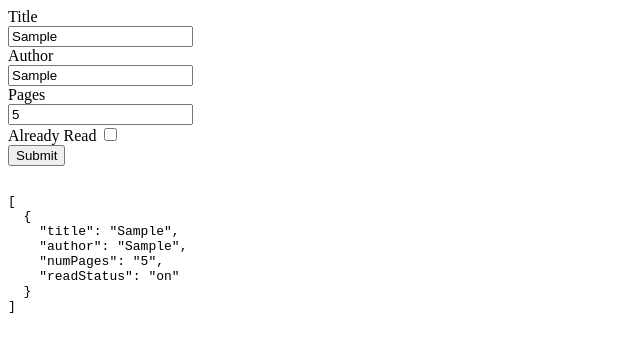
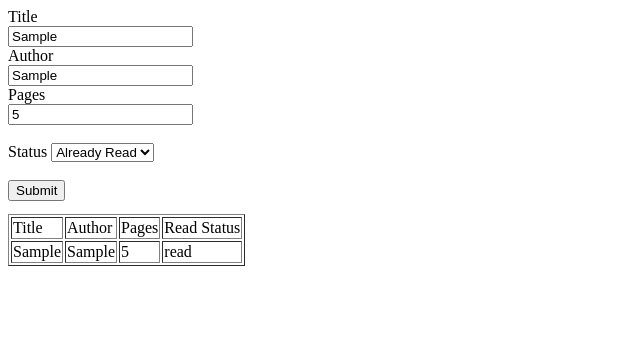
Before and after one commit to Mupa1/Library, a website: page index.html in a window 1280 px wide. Both pictures are taken after typing "Sample", "Sample", "5" into the empty fields and a click on the input "Submit". Shown: the whole page, without its empty margins (0-640 px from the left). Drawn offline with Linux system fonts and the light colour scheme.

Commit message:
add render function

```diff
--- a/index.html
+++ b/index.html
@@ -1,5 +1,6 @@
 <!DOCTYPE html>
 <html lang="en">
+
 <head>
   <meta charset="UTF-8" />
   <meta name="viewport" content="width=device-width, initial-scale=1.0" />
@@ -14,15 +15,31 @@
     <label for="author">Author</label><br />
     <input type="text" name="author" id="author" /><br />
     <label for="numPages">Pages</label><br />
-      <input type="number" name="numPages" id="numPages" /><br />
-      <label for="readStatus">Already Read</label>
-      <input type="checkbox" name="readStatus" id="readStatus" /><br />
+    <input type="number" name="numPages" id="numPages" /><br /><br />
+    <label for="readStatus">Status</label>
+    <select name="select" id="readStatus">
+      <option value="read">Already Read</option>
+      <option value="not-read">Not Read</option>
+    </select><br /><br />
     <input type="submit" id="submit" value="Submit" />
   </form>
   <div id="msg">
     <pre></pre>
   </div>
 
+  <table class="table" border="1">
+    <thead>
+      <tr>
+        <td>Title</td>
+        <td>Author</td>
+        <td>Pages</td>
+        <td>Read Status</td>
+      </tr>
+    </thead>
+    <tbody id="book-list"></tbody>
+  </table>
+
   <script src="./index.js"></script>
 </body>
+
 </html>
--- a/index.js
+++ b/index.js
@@ -7,21 +7,34 @@ function Book(title, author, numPages, readStatus) {
   this.readStatus = readStatus;
 }
 
+// test dynamic table
+function render(book) {
+  const list = document.querySelector('#book-list');
+  const row = document.createElement('tr');
+  row.innerHTML = `
+  <td>${book.title}</td>
+  <td>${book.author}</td>
+  <td>${book.numPages}</td>
+  <td>${book.readStatus}</td>
+  `;
+  list.appendChild(row);
+}
+
+// test dynamic table
 function addBookToLibrary(ev) {
   ev.preventDefault();
   const book = new Book();
-  book.title = document.getElementById("title").value;
-  book.author = document.getElementById("author").value;
-  book.numPages = document.getElementById("numPages").value;
-  book.readStatus = document.getElementById("readStatus").value;
+  book.title = document.getElementById('title').value;
+  book.author = document.getElementById('author').value;
+  book.numPages = document.getElementById('numPages').value;
+  book.readStatus = document.getElementById('readStatus').value;
 
   myLibrary.push(book);
-  const pre = document.querySelector("#msg pre");
-  pre.textContent = `\n${JSON.stringify(myLibrary, "\t", 2)}`;
+  render(book);
+  // const pre = document.querySelector('#msg pre');
+  // pre.textContent = `\n${JSON.stringify(myLibrary, '\t', 2)}`;
 }
 
-console.log(myLibrary);
-
-document.addEventListener("DOMContentLoaded", () => {
-  document.getElementById("submit").addEventListener("click", addBookToLibrary);
+document.addEventListener('DOMContentLoaded', () => {
+  document.getElementById('submit').addEventListener('click', addBookToLibrary);
 });
```
Lines whose indentation alone changed are shown as unchanged.
